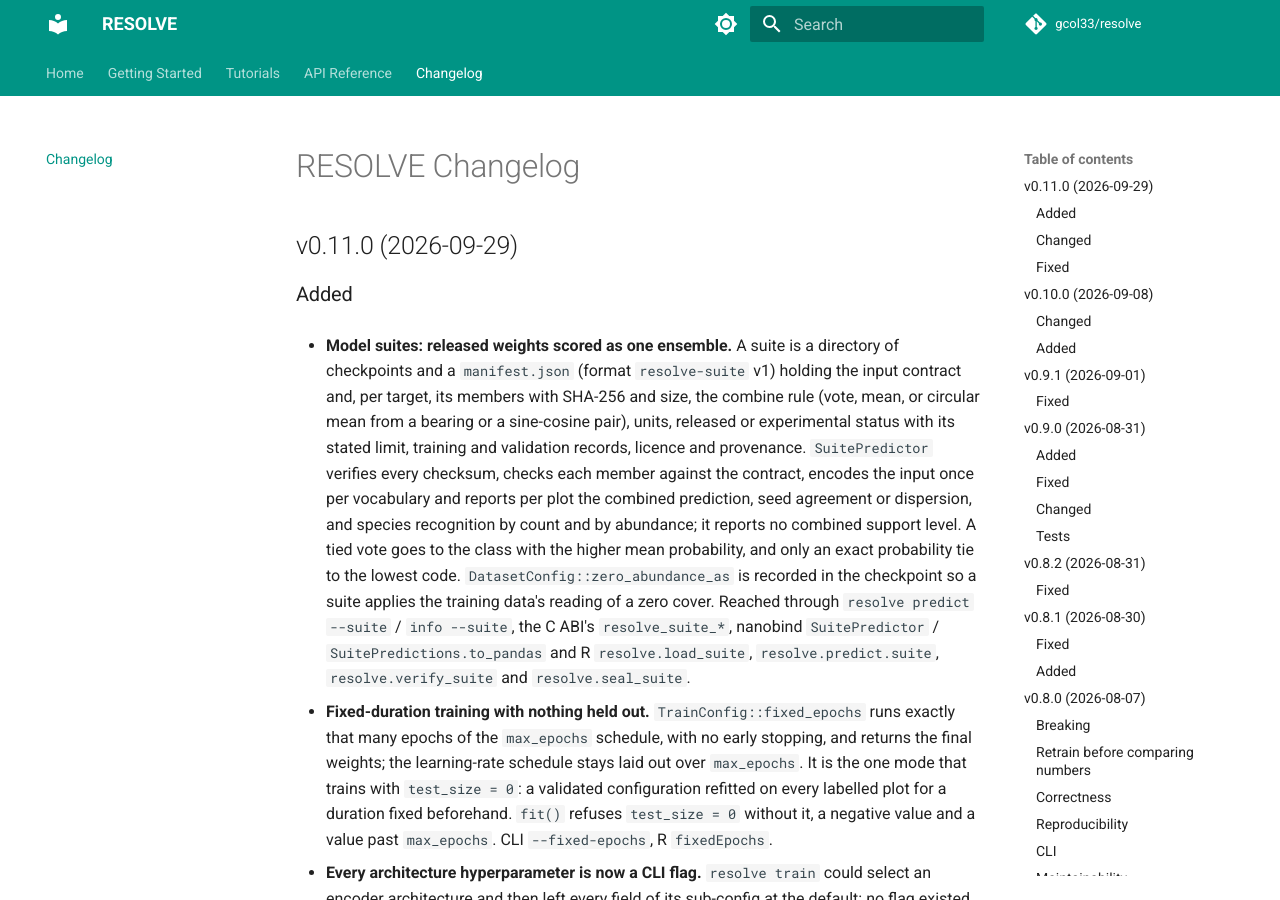
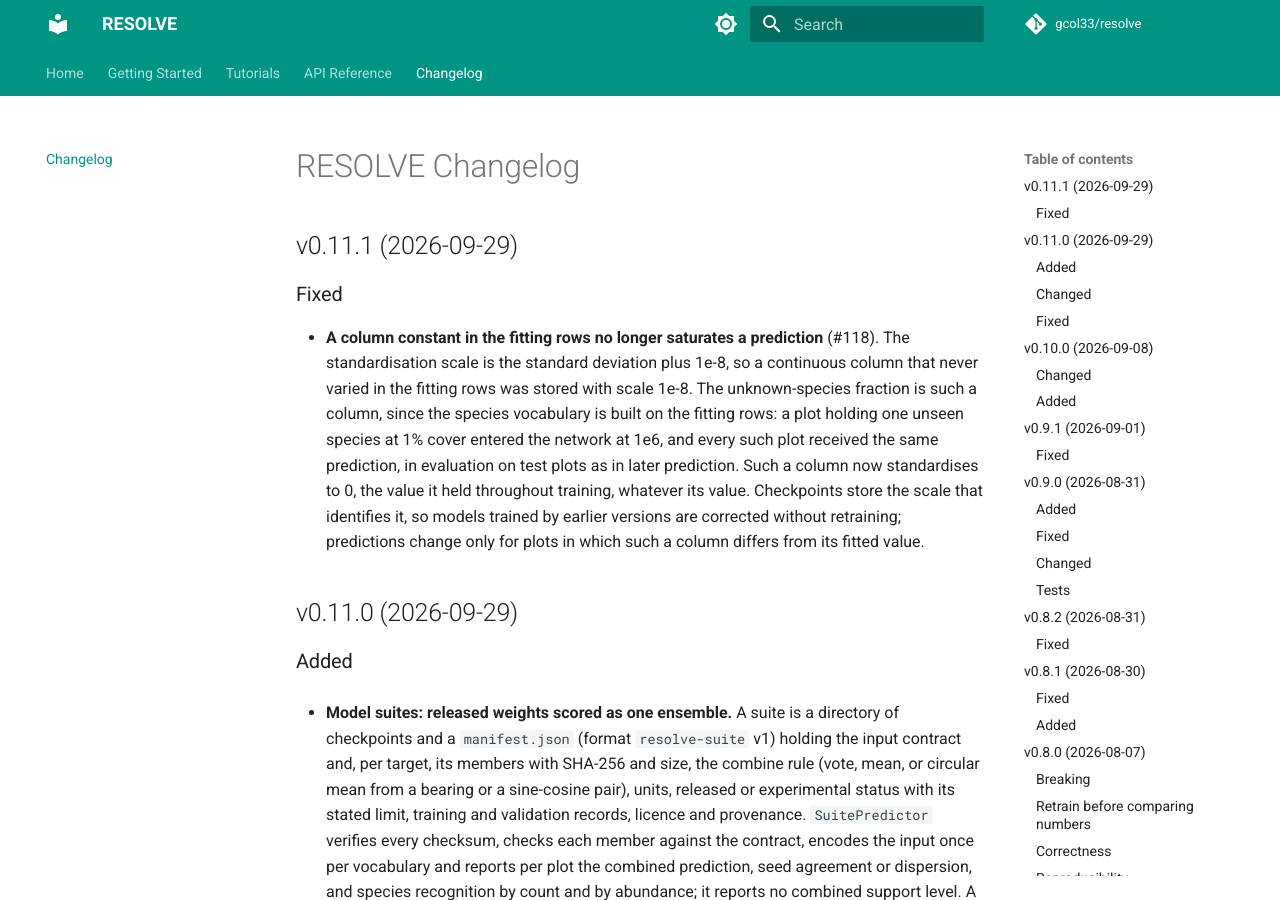
Before and after one commit to gcol33/resolve, an MkDocs documentation site: the page built from docs/changelog.md, in a window 1280 px wide and 900 px high. Built offline with MkDocs 1.6.1 and Material for MkDocs 9.7.7, drawn with Linux system fonts in a browser that asks for light colours; comment, search, counter and statistics services are not loaded.

Commit message:
chore(release): v0.11.1
NEWS for the standardisation of a column constant in the fitting rows (#118).

Co-Authored-By: Claude Opus 5.5 <noreply@anthropic.com>
Claude-Session: https://claude.ai/code/session_01BZCmbhbo3pHq4r65nJCiz5

```diff
--- a/NEWS.md
+++ b/NEWS.md
@@ -1,4 +1,20 @@
 # RESOLVE Changelog
+
+## v0.11.1 (2026-09-29)
+
+### Fixed
+
+- **A column constant in the fitting rows no longer saturates a prediction**
+  (#118). The standardisation scale is the standard deviation plus 1e-8, so a
+  continuous column that never varied in the fitting rows was stored with scale
+  1e-8. The unknown-species fraction is such a column, since the species
+  vocabulary is built on the fitting rows: a plot holding one unseen species at
+  1% cover entered the network at 1e6, and every such plot received the same
+  prediction, in evaluation on test plots as in later prediction. Such a column
+  now standardises to 0, the value it held throughout training, whatever its
+  value. Checkpoints store the scale that identifies it, so models trained by
+  earlier versions are corrected without retraining; predictions change only
+  for plots in which such a column differs from its fitted value.
 
 ## v0.11.0 (2026-09-29)
 
--- a/src/core/python/pyproject.toml
+++ b/src/core/python/pyproject.toml
@@ -6,7 +6,7 @@ build-backend = "scikit_build_core.build"
 
 [project]
 name = "resolve-core"
-version = "0.11.0"
+version = "0.11.1"
 description = "RESOLVE C++ engine: predict sample outcomes from compositional data via learned representations"
 readme = "README.md"
 license = {text = "MIT"}
```
Also changed, not shown: 4 other files.
